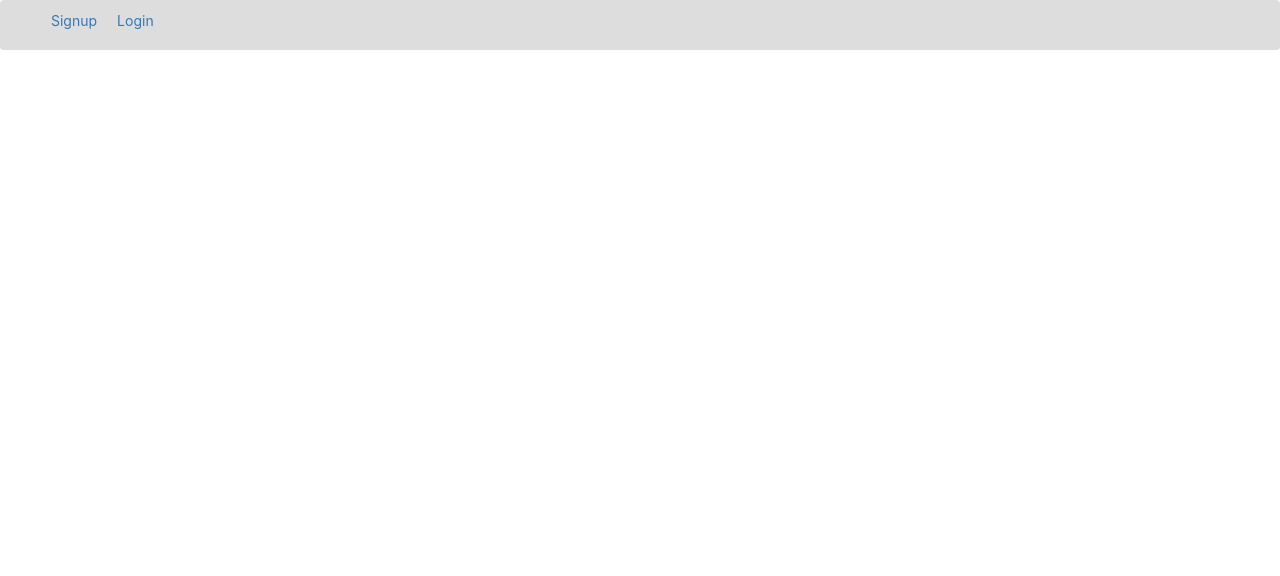
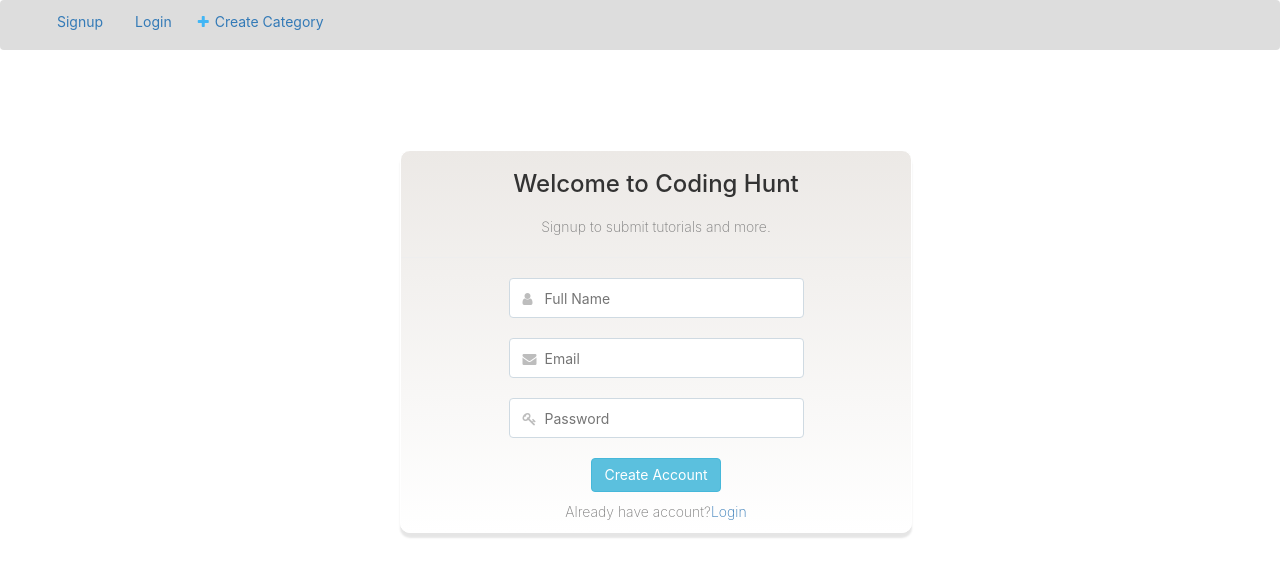
Before and after one commit to attainu/project-Akshaya-Dhelaria-au7, a React (Create React App) app in the folder client/: page /signup in a window 1280 px wide. Shown: the top 576 px of the page. Built offline with nearby package versions, Linux system fonts and the light colour scheme.

Commit message:
Category Updated in Frontend

```diff
--- a/client/src/App.js
+++ b/client/src/App.js
@@ -1,9 +1,5 @@
 import React from 'react';
 import './App.css';
-// import Signup from './component/signup';
-// import Login from './component/login';
-// import Verifyotp from './component/verifyOtp.js';
-// import {Route , Switch} from 'react-router-dom'
 import Navbar from './component/Navbar/Navbar.js';
 
 function App() {
--- a/client/src/component/Navbar/Navbar.js
+++ b/client/src/component/Navbar/Navbar.js
@@ -2,7 +2,10 @@ import React , {Component , Fragment} from 'react';
 import {Route,Switch,Link} from 'react-router-dom'
 import Signup from '../signup';
 import Login from '../login';
+import CreateCategory from '../createCategory.js'
 import './navbar.css'
+import Verifyotp from '../verifyOtp';
+import Category from '../landingPage';
 
 class Navbar extends Component{
     render(){
@@ -11,16 +14,33 @@ class Navbar extends Component{
                 <nav className="navbar navbar-expand-lg navbar-light bg-light">
                     <ul className="navbar-nav">
                         <li className="nav-item active">
-                            <Link to='/'>Signup</Link>
+                            <Link to='/signup'>
+                            <button>Signup</button>
+                            </Link>
                         </li>
                         <li className="nav-item active">
-                            <Link to='/login'>Login</Link>
+                            <Link to='/login'>
+                            <button>Login</button>
+                            </Link>
+                        </li>
+                        <li className="nav-item active">
+                            <i className="fa fa-plus"></i>
+                            <Link to='/create'>
+                            <button>Create Category</button>
+                            </Link>
+                        </li>
+                        <li className="nav-item active">
+                            <Link to='/'>
+                            </Link>
                         </li>
                     </ul>
                 </nav>
                     <Switch>
-                        <Route path='/' exact component={Signup}/>
+                        <Route path='/signup' exact component={Signup}/>
+                        <Route path='/verify' component={Verifyotp} />
                         <Route path='/login' exact component={Login}/>
+                        <Route path='/create' exact component={CreateCategory}/>
+                        <Route path='/' exact component={Category}/>
                     </Switch>
             </Fragment>
         )
--- a/client/src/component/Navbar/navbar.css
+++ b/client/src/component/Navbar/navbar.css
@@ -14,3 +14,15 @@ li{
     padding: 10px;
     float: left;
 }
+
+.fa-plus{
+	display: inline;
+	position: relative;
+    color: #42b6f5;
+    padding: 0 0 0 0;
+}
+
+button{
+	border: none;
+	background-color: #dddddd
+}
--- /dev/null
+++ b/client/src/component/createCategory.js
@@ -0,0 +1,53 @@
+import React , {Component , Fragment} from 'react';
+import Axios from 'axios';
+import Backend_URL from '../deployed/backend.js'
+
+class CreateCategory extends Component{
+	state={
+		Category:'',
+		Title:''
+	}
+
+	callingCreateApi = async () => {
+		await Axios.post(`${Backend_URL}/category`,{
+			Category:this.state.Category,
+			Title:this.state.Title
+		})
+		.then((data) => console.log(data))
+		.catch((err) => console.log(err))
+	}
+
+	changeHandler = (event) => {
+		const {name,value} = event.target
+		this.setState({
+			[name]:value
+		})
+	}
+
+	submitHandler = (event) => {
+		this.callingCreateApi()
+		console.log("Create Category")
+		event.preventDefault()
+	}
+
+	render(){
+		const {Category,Title} = this.state
+		return(
+			<Fragment>
+				<h3>Create the Category </h3>
+				<p></p>
+				<i class='fas fa-code'></i>
+				<input name="Category" type="text" placeholder="Category" value={Category} onChange={this.changeHandler}/>
+				<br/>
+				<br/>
+				<i class="fa fa-link"></i>
+				<input name="Title" type="text" placeholder="Title" value={Title} onChange={this.changeHandler}/>
+				<br />
+				<br />
+				<button className="btn btn-info" onSubmit={this.submitHandler}>Create Category</button>
+			</Fragment>
+		)
+	}
+}
+
+export default CreateCategory;
--- /dev/null
+++ b/client/src/component/landingPage.js
@@ -0,0 +1,38 @@
+import React , {Component} from 'react';
+import Axios from 'axios';
+import Backend_URL from '../deployed/backend.js'
+import Spinner from './loader.gif'
+
+class Category extends Component{
+	state={
+		data:[]
+	}
+
+	callingCreateApi = async () => {
+        const {data} = this.state
+		await Axios.get(`${Backend_URL}/allcategory`)
+		.then((data) => this.setState({
+            data:data.data
+        }))
+		.catch((err) => console.log(err))
+    }
+
+    componentDidMount(){
+        this.callingCreateApi()
+    }
+
+	render(){
+        const {data} = this.state
+        // console.log("data" , data)
+		return(
+            data.length == 0 ? <img src={Spinner} alt='Loading'/> : data.data.map(each => (
+                <div>
+                    <p className="category">{each.Category}</p>
+                </div>
+            ))
+            // <h2>ok</h2>
+		)
+	}
+}
+
+export default Category;
--- a/client/src/component/login.js
+++ b/client/src/component/login.js
@@ -26,6 +26,7 @@ class Login extends Component{
 
     submitHandler = (event) => {
         this.callingLoginApi()
+        this.props.history.push('/')
         event.preventDefault()
         console.log("Done Login")
     }
--- a/client/src/component/signup.js
+++ b/client/src/component/signup.js
@@ -30,7 +30,8 @@ class Signup extends Component{
 
     submitHandler = (event) => {
         this.callingSignupApi()
-        console.log("Done signing" )
+        console.log("Done signing" , this.props)
+        this.props.history.push('/verify')
         event.preventDefault()
     }
 
--- a/client/src/component/verifyOtp.js
+++ b/client/src/component/verifyOtp.js
@@ -27,6 +27,7 @@ class Verifyotp extends Component{
 	otpSubmitHandler = (event) => {
 		this.callingOTPapi()
 		console.log("Submitted OTP")
+		this.props.history.push('/login')
 		event.preventDefault()
 	}
 
--- a/client/src/deployed/backend.js
+++ b/client/src/deployed/backend.js
@@ -1,3 +1,3 @@
-const Backend_URL = 'https://cryptic-eyrie-95410.herokuapp.com/api/v1'
+const Backend_URL = 'https://protected-journey-53561.herokuapp.com/api/v1'
 
 export default Backend_URL
--- a/client/src/index.css
+++ b/client/src/index.css
@@ -13,6 +13,14 @@ code {
 }
 
 .fa {
+  color:#bdbdbd;
+  position: absolute;
+  width: 20px;
+  padding: 14px;
+  text-align: center;
+}
+
+.fas{
   color:#bdbdbd;
   position: absolute;
   width: 20px;
@@ -38,6 +46,7 @@ form{
   background-image: linear-gradient(#ECE9E6,#FFFFFF);
   border:1px solid white;
   border-radius: 10px;
+  box-shadow: 0px 5px 2px rgba(0, 0, 0, 0.1);
   width: 40%;
   height: 40%;
   margin-left: 400px;
@@ -53,3 +62,21 @@ form{
   margin-left: 400px;
   margin-top: 100px;
 }
+
+.category{
+  min-height: 75px;
+  padding: 15px;
+  display: flex;
+  align-items: center;
+  justify-content: flex-start;
+  flex-direction: column;
+  border: 1px solid #EEEEEE;
+  background-color: #FFFFFF;
+  margin-bottom: 17px;
+  border-radius: 6px;
+  box-shadow: 0px 1px 2px rgba(0, 0, 0, 0.1);
+  transition: .1s linear all;
+  width: 32%;
+  margin-left: .5%;
+  margin-right: .5%;
+}
```
Also changed, not shown: client/src/component/loader.gif (added), 1 other file (tests, documents, lock files or other folders).
